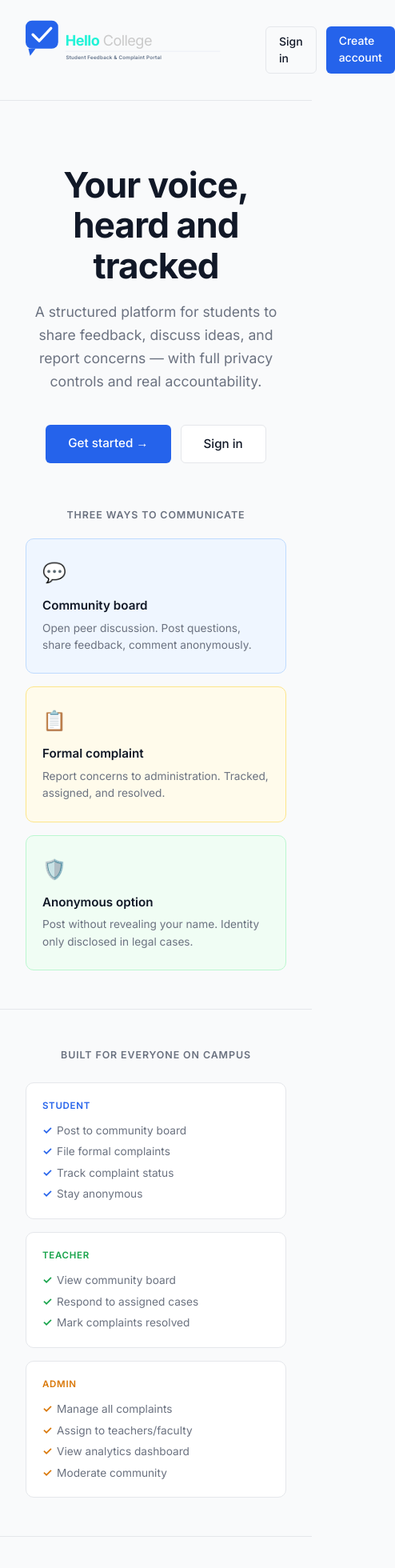
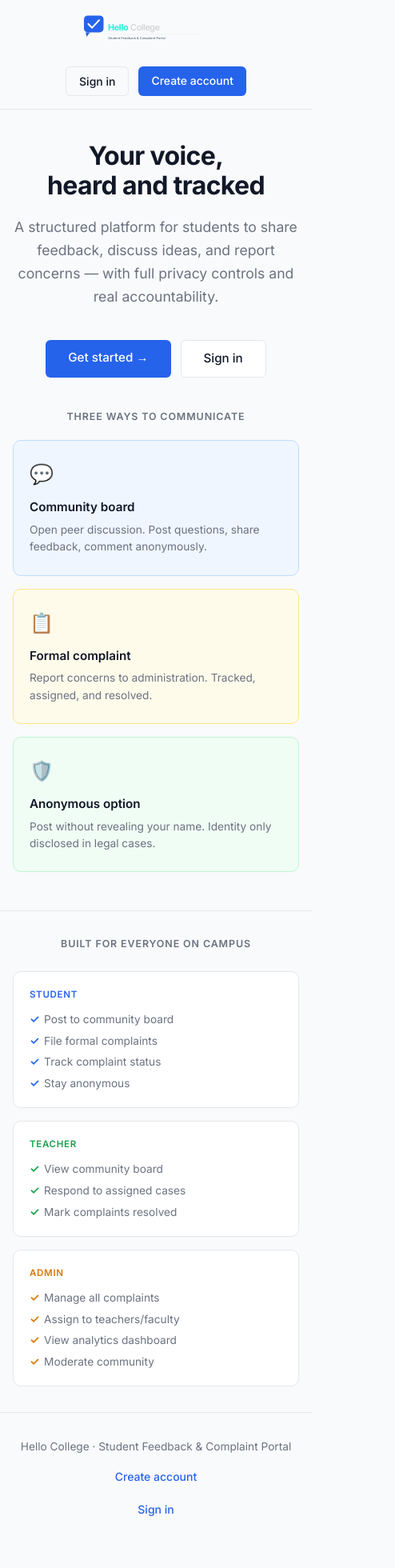
Before and after one commit to Binayek/Hello-College-Feedback-Complaint-Portal, a React (Vite) app in the folder frontend/: page / in a window 390 px wide. Shown: the top 1960 px of the page at 80% size, 494 px wide, since content can reach past the window. After the commit the page ends 1929 px from the top, so only its background shows below. Built offline with nearby package versions, Linux system fonts and the light colour scheme; no server answers.

Commit message:
landing page mobile compatiblity

```diff
--- a/frontend/src/components/shared/Sidebar.jsx
+++ b/frontend/src/components/shared/Sidebar.jsx
@@ -184,7 +184,7 @@ export default function Sidebar() {
           </div>
 
           {/* Logout */}
-          <button className="logout-btn" onClick={() => { logout(); navigate('/login'); }}>
+          <button className="logout-btn" onClick={() => { logout(); navigate('/'); }}>
             <LogOut size={13} style={{ display: 'inline', marginRight: 5 }} /> Sign out
           </button>
         </div>
--- a/frontend/src/pages/LandingPage.jsx
+++ b/frontend/src/pages/LandingPage.jsx
@@ -3,13 +3,14 @@ import { Link } from 'react-router-dom';
 import Logo from '../components/shared/Logo';
 
 export default function Landing() {
+  const isMobile = typeof window !== 'undefined' && window.innerWidth < 768;
   return (
     <div style={{ fontFamily: 'Inter, sans-serif', minHeight: '100vh', background: 'var(--bg)' }}>
 
       {/* Nav */}
-      <nav style={{ display: 'flex', justifyContent: 'space-between', alignItems: 'center', padding: '1.25rem 2rem', borderBottom: '1px solid var(--border)' }}>
+      <nav style={{ display: 'flex', justifyContent: 'space-between', alignItems: 'center', padding: isMobile ? '1rem' : '1.25rem 2rem', flexDirection: isMobile ? 'column' : 'row', gap: isMobile ? 16 : 0, borderBottom: '1px solid var(--border)' }}>
         <div style={{ fontWeight: 600, fontSize: '1rem', color: 'var(--primary)', display: 'flex', alignItems: 'center', gap: 8 }}>
-          <Logo showTagline={true} width={300} />
+          <Logo showTagline={true} width={isMobile ? 180 : 300} />
         </div>
         <div style={{ display: 'flex', gap: 12 }}>
           <Link to="/login" style={{ padding: '0.45rem 1rem', border: '1px solid var(--border)', borderRadius: 6, fontSize: '0.875rem', color: 'var(--text)', textDecoration: 'none', fontWeight: 500 }}>
@@ -22,8 +23,8 @@ export default function Landing() {
       </nav>
 
       {/* Hero */}
-      <div style={{ textAlign: 'center', padding: '5rem 2rem 3.5rem' }}>
-        <h1 style={{ fontSize: '2.75rem', fontWeight: 700, color: 'var(--text)', lineHeight: 1.15, letterSpacing: '-0.02em', marginBottom: '1.1rem' }}>
+      <div style={{ textAlign: 'center', padding: isMobile ? '2.5rem 1rem' : '5rem 2rem 3.5rem' }}>
+        <h1 style={{ fontSize: 'clamp(2rem, 6vw, 2.75rem)', fontWeight: 700, color: 'var(--text)', lineHeight: 1.15, letterSpacing: '-0.02em', marginBottom: '1.1rem' }}>
           Your voice,<br />heard and tracked
         </h1>
         <p style={{ fontSize: '1.1rem', color: 'var(--text-muted)', maxWidth: 480, margin: '0 auto 2.5rem', lineHeight: 1.65 }}>
@@ -40,7 +41,7 @@ export default function Landing() {
       </div>
 
       {/* Channels */}
-      <div style={{ maxWidth: 860, margin: '0 auto', padding: '0 2rem 3rem' }}>
+      <div style={{ maxWidth: 860, margin: '0 auto', padding: isMobile ? '0 1rem 3rem' : '0 2rem 3rem' }}>
         <p style={{ textAlign: 'center', fontSize: '0.78rem', fontWeight: 600, textTransform: 'uppercase', letterSpacing: '0.07em', color: 'var(--text-muted)', marginBottom: '1.25rem' }}>
           Three ways to communicate
         </p>
@@ -60,7 +61,7 @@ export default function Landing() {
       </div>
 
       {/* Roles */}
-      <div style={{ background: '#F9FAFB', borderTop: '1px solid var(--border)', borderBottom: '1px solid var(--border)', padding: '3rem 2rem' }}>
+      <div style={{ background: '#F9FAFB', borderTop: '1px solid var(--border)', borderBottom: '1px solid var(--border)', padding: isMobile ? '2rem 1rem' : '3rem 2rem' }}>
         <div style={{ maxWidth: 860, margin: '0 auto' }}>
           <p style={{ textAlign: 'center', fontSize: '0.78rem', fontWeight: 600, textTransform: 'uppercase', letterSpacing: '0.07em', color: 'var(--text-muted)', marginBottom: '1.5rem' }}>
             Built for everyone on campus
@@ -87,11 +88,11 @@ export default function Landing() {
       </div>
 
       {/* Footer */}
-      <div style={{ textAlign: 'center', padding: '2.5rem 2rem' }}>
+      <div style={{ textAlign: 'center', padding: isMobile ? '2rem 1rem' : '2.5rem 2rem' }}>
         <p style={{ fontSize: '0.855rem', color: 'var(--text-muted)', marginBottom: '1rem' }}>
           Hello College · Student Feedback & Complaint Portal
         </p>
-        <div style={{ display: 'flex', gap: 20, justifyContent: 'center' }}>
+        <div style={{ display:'flex',gap:20,justifyContent:'center',flexDirection:isMobile?'column':'row',alignItems:'center' }}>
           <Link to="/register" style={{ fontSize: '0.875rem', color: 'var(--primary)', textDecoration: 'none', fontWeight: 500 }}>Create account</Link>
           <Link to="/login"    style={{ fontSize: '0.875rem', color: 'var(--primary)', textDecoration: 'none', fontWeight: 500 }}>Sign in</Link>
         </div>
```
